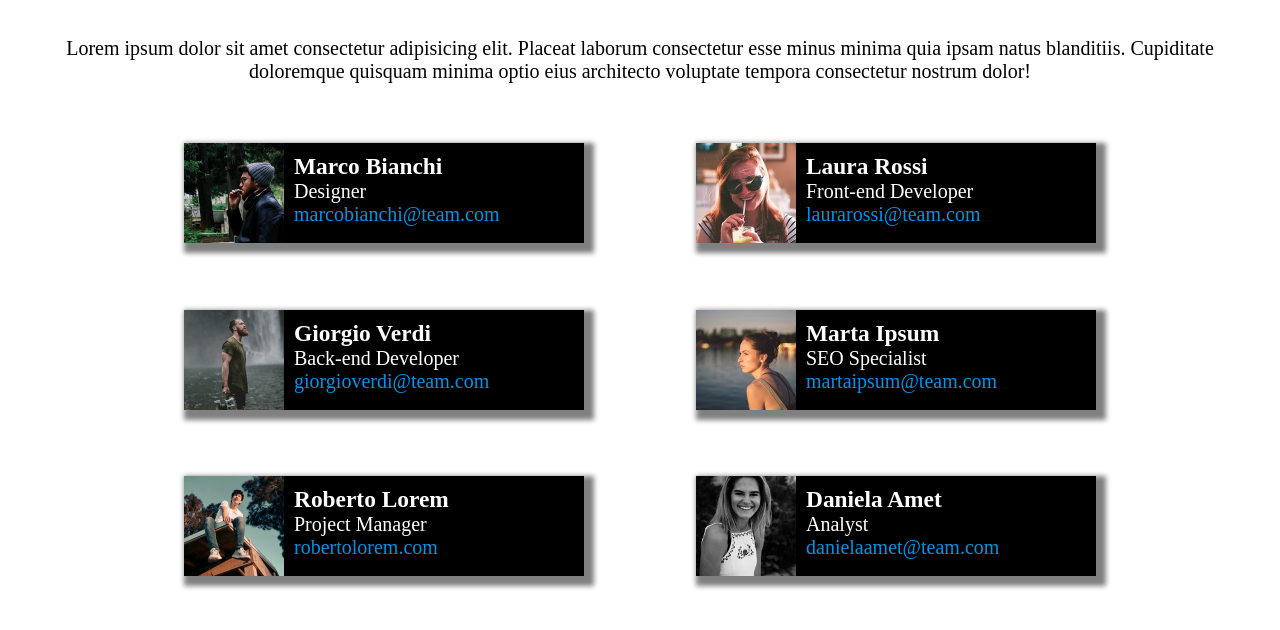
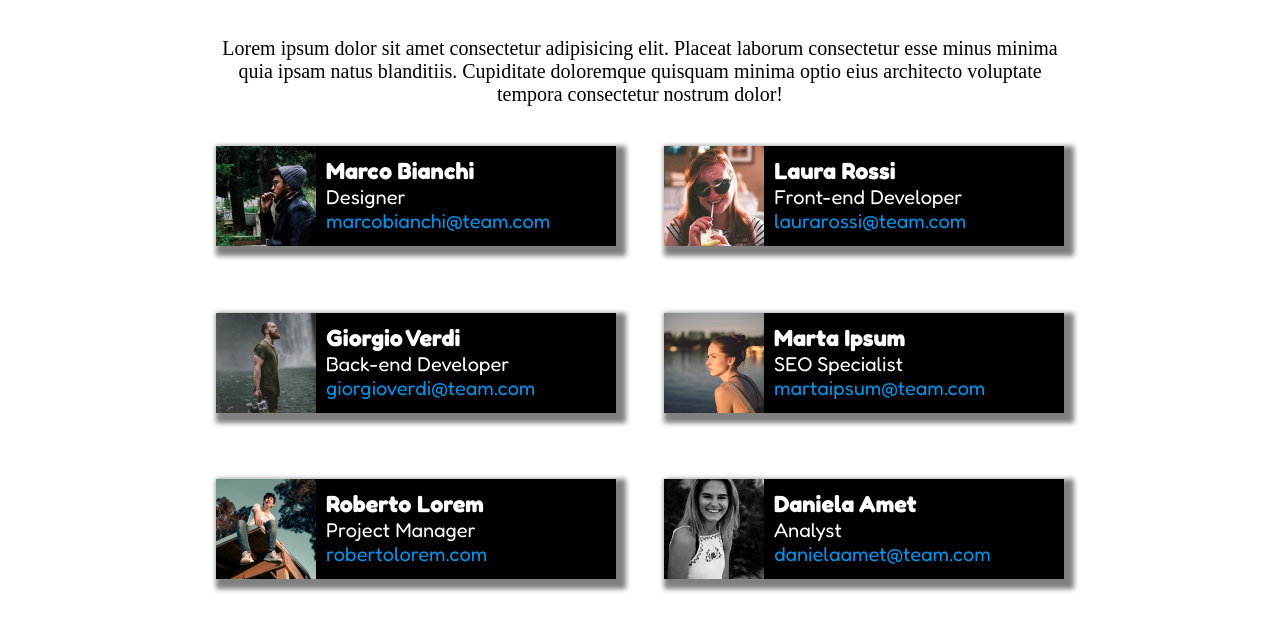
Before and after one commit to Peppe2496/html-css-flex-cards, a plain HTML site: page index.html in a window 1280 px wide. Shown: the part 124-754 px from the top of the page. Drawn offline with Linux system fonts and the light colour scheme; a web font is replaced by a local one.

Commit message:
finished

```diff
--- a/css/style.css
+++ b/css/style.css
@@ -24,6 +24,11 @@
     margin: 20px;
    }
 
+   .w-70{
+    width: 70%;
+    margin: 0 auto;
+   }
+
    .font-size{
      font-size: 20px;
    }
@@ -31,7 +36,7 @@
     display: flex;
     justify-content: space-around;
     background-color: white;
-    width: 80%;
+    width: 70%;
     margin: 0 auto;
     height: 500px;
     flex-wrap: wrap;
@@ -56,8 +61,10 @@
 
     .description{
         flex-direction: column;
-        padding: 5px;
-        margin: 5px;
+        padding: 20pxpx;
+        margin: 10px;
         font-size: 20px;
+        font-family: 'Fredoka', sans-serif;
+
 
     }
--- a/index.html
+++ b/index.html
@@ -8,19 +8,20 @@
     <link rel="preconnect" href="https://fonts.googleapis.com">
 <link rel="preconnect" href="https://fonts.gstatic.com" crossorigin>
 <link href="https://fonts.googleapis.com/css2?family=Agbalumo&family=Fredoka:wght@700&display=swap" rel="stylesheet">
+<link rel="preconnect" href="https://fonts.googleapis.com">
+<link rel="preconnect" href="https://fonts.gstatic.com" crossorigin>
+<link href="https://fonts.googleapis.com/css2?family=Agbalumo&family=Fredoka&display=swap" rel="stylesheet">
 </head>
 <body>
 
-    <header>
 
-    </header>
 
     <main>
 
         <div>
             <h1 class="title-text ta-center p-20 m-20">Meet our team</h1>
 
-            <p class="ta-center p-20 m-20 font-size">Lorem ipsum dolor sit amet consectetur adipisicing elit. Placeat laborum consectetur esse minus minima quia ipsam natus blanditiis. Cupiditate doloremque quisquam minima optio eius architecto voluptate tempora consectetur nostrum dolor!</p>
+            <p class="ta-center p-20 w-70 font-size">Lorem ipsum dolor sit amet consectetur adipisicing elit. Placeat laborum consectetur esse minus minima quia ipsam natus blanditiis. Cupiditate doloremque quisquam minima optio eius architecto voluptate tempora consectetur nostrum dolor!</p>
         </div>
 
         <div class="main-container">
@@ -86,9 +87,7 @@
 
     </main>
 
-    <footer>
 
-    </footer>
 
 </body>
 </html>
```
